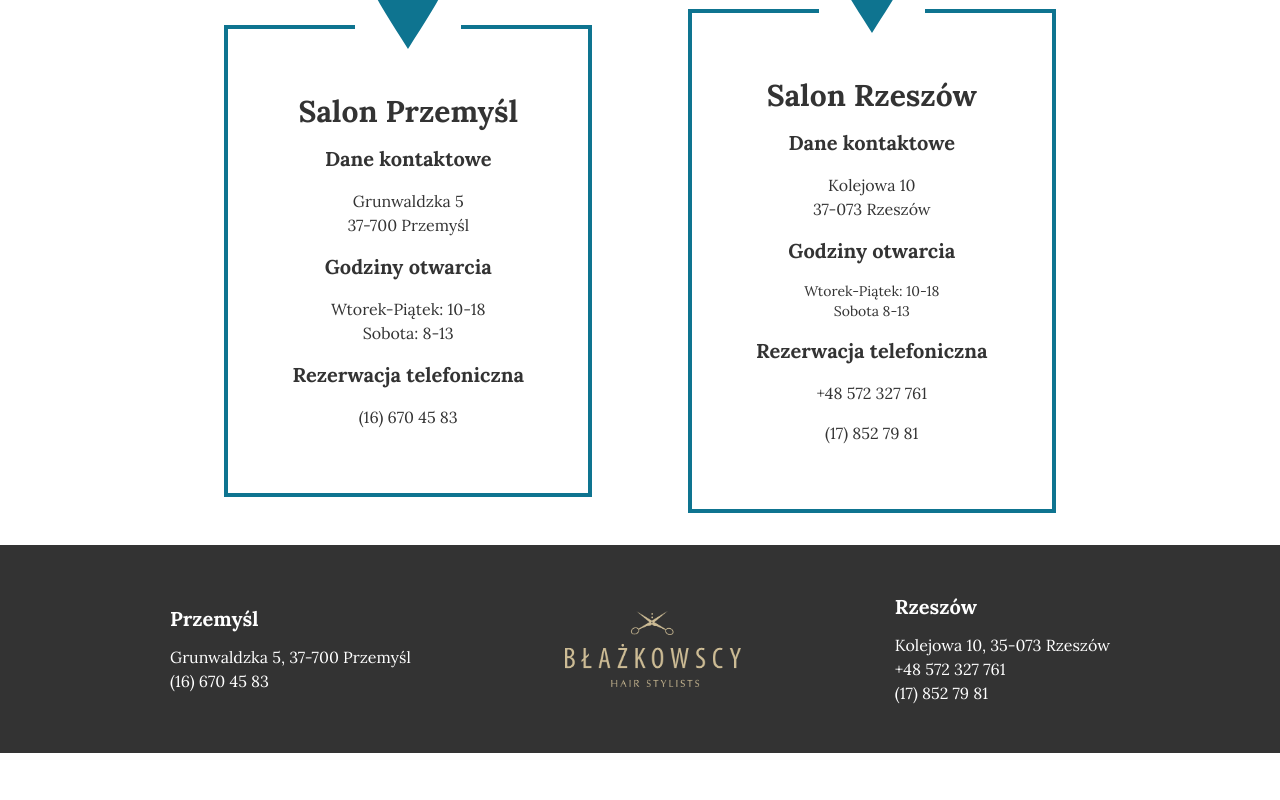
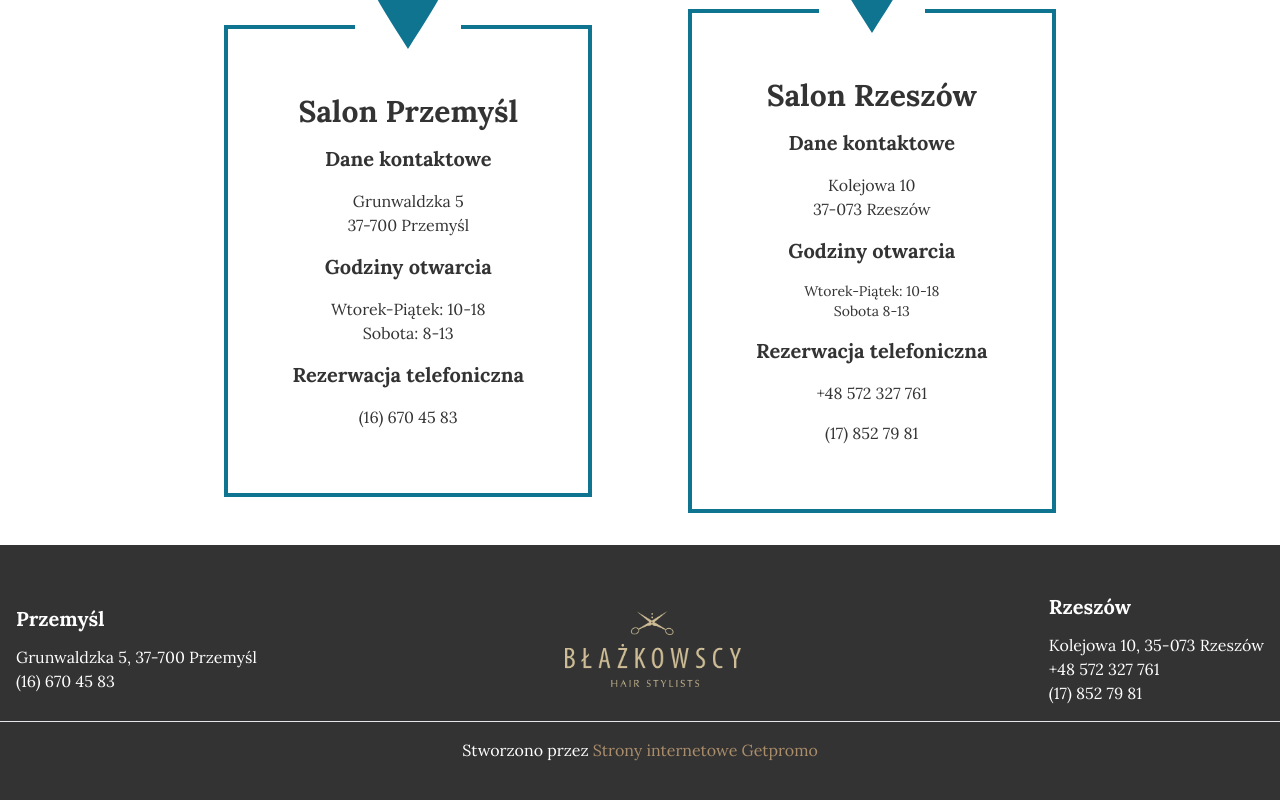
Before and after one commit to PGodzien/blazkowska-nextjs, a Next.js app: page / in a window 1280 px wide. Shown: the part 2812-3612 px from the top of the page. Before the commit the page ends 3565 px from the top, so only its background shows below. Built offline with nearby package versions, Linux system fonts and the light colour scheme.

Commit message:
Update footer.tsx

```diff
--- a/app/components/footer.tsx
+++ b/app/components/footer.tsx
@@ -7,7 +7,7 @@ export default function Footer() {
 
         <>
             <section className="py-12 mt-8 bg-primary">
-                <div className="container flex flex-col items-center text-center md:text-left md:flex-row space-y-8 md:space-y-0 justify-evenly px-4 mx-auto max-w-7xl text-white font-bold text-xl">
+                <div className="container flex flex-col items-center text-center md:text-left md:flex-row space-y-8 md:space-y-0 justify-between px-4 mx-auto max-w-7xl text-white font-bold text-xl">
                     <div className="">
                         <p className="mb-3">Przemyśl</p>
                         <p className="text-base font-normal">Grunwaldzka 5, 37-700 Przemyśl</p>
@@ -25,6 +25,9 @@ export default function Footer() {
                         <p className="text-base font-normal">(17) 852 79 81</p>
                     </div>
                 </div>
+                <div className="container mx-auto max-w-7xl px-4 mt-4 border-t">
+                    <div className="mt-4 text-center text-white">Stworzono przez <a href="https://getpromo.pl/strony-internetowe/" target='blank' className="text-secondary">Strony internetowe Getpromo</a></div>
+                </div>
             </section>
         </>
 
```
